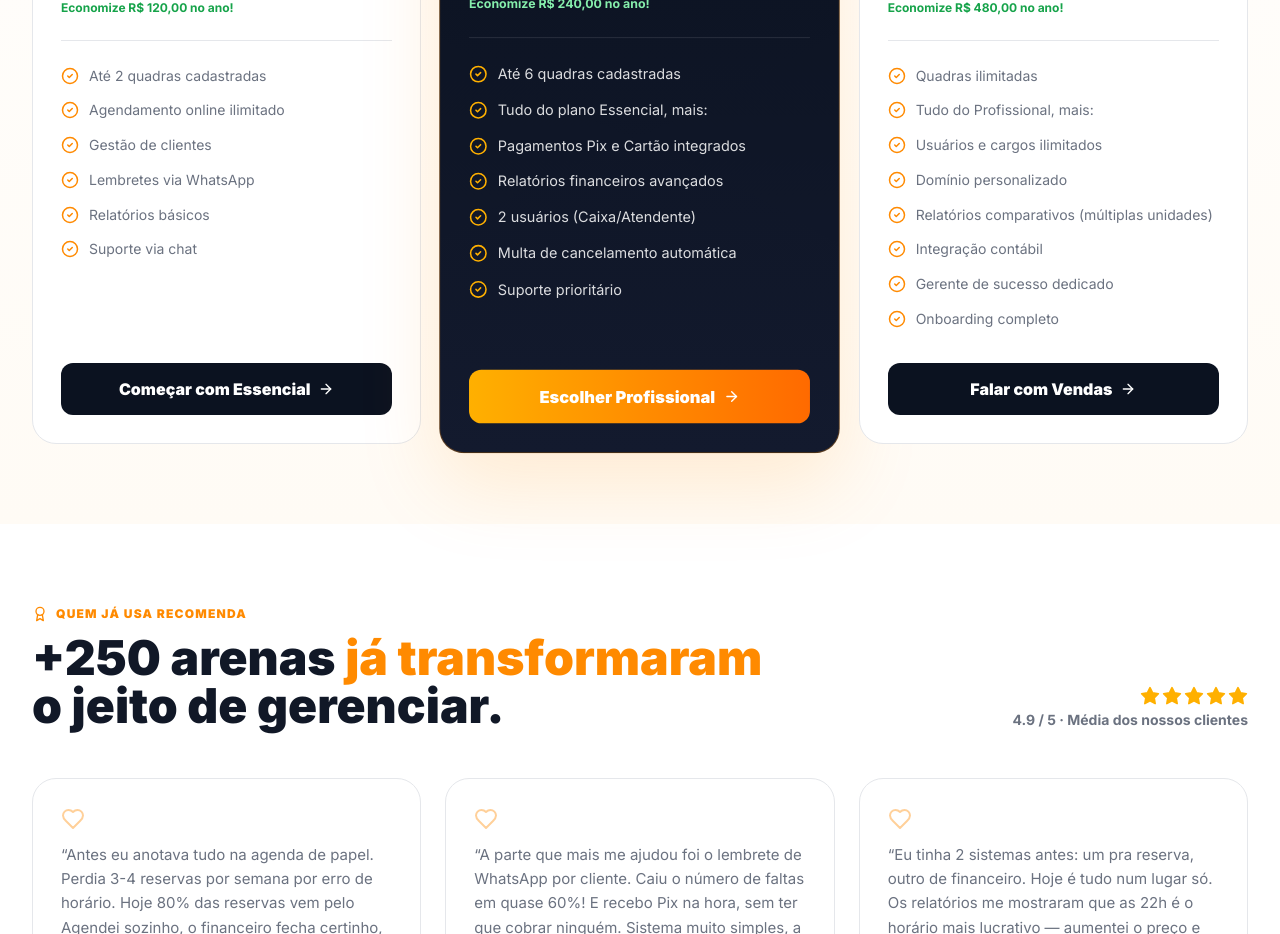
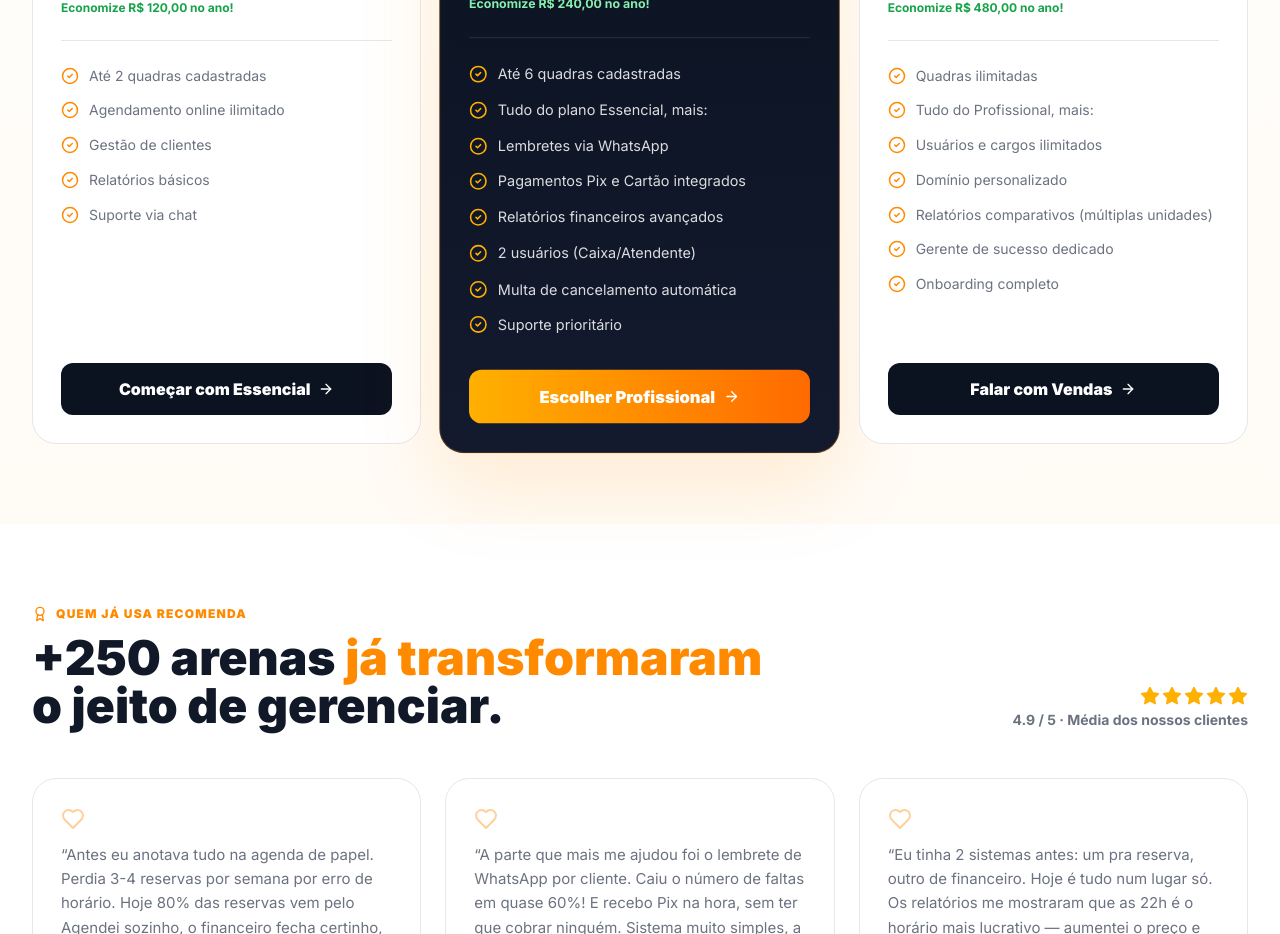
Before and after one commit to agendeiminhaquadra/agendei-minha-quadra, a Next.js app: page / in a window 1280 px wide. Shown: the part 3640-4574 px from the top of the page. Built offline with nearby package versions, Linux system fonts and the light colour scheme.

Commit message:
Teste Larguras Paginas

```diff
--- a/src/app/globals.css
+++ b/src/app/globals.css
@@ -5,6 +5,11 @@
 :root {
   --background: #FFF9F2;
   --foreground: #111827;
+}
+
+html {
+  scroll-behavior: smooth;
+  scroll-padding-top: 100px;
 }
 
 body {
--- a/src/app/page.tsx
+++ b/src/app/page.tsx
@@ -148,7 +148,6 @@ const PLANOS: Plano[] = [
       "Até 2 quadras cadastradas",
       "Agendamento online ilimitado",
       "Gestão de clientes",
-      "Lembretes via WhatsApp",
       "Relatórios básicos",
       "Suporte via chat",
     ],
@@ -163,6 +162,7 @@ const PLANOS: Plano[] = [
     beneficios: [
       "Até 6 quadras cadastradas",
       "Tudo do plano Essencial, mais:",
+      "Lembretes via WhatsApp",
       "Pagamentos Pix e Cartão integrados",
       "Relatórios financeiros avançados",
       "2 usuários (Caixa/Atendente)",
@@ -182,7 +182,6 @@ const PLANOS: Plano[] = [
       "Usuários e cargos ilimitados",
       "Domínio personalizado",
       "Relatórios comparativos (múltiplas unidades)",
-      "Integração contábil",
       "Gerente de sucesso dedicado",
       "Onboarding completo",
     ],
@@ -342,7 +341,7 @@ export default function SiteVendasSaaS() {
       </header>
 
       {/* HERO SITE DE VENDAS */}
-      <section id="inicio" className="relative overflow-hidden text-white">
+      <section id="inicio" className="relative overflow-hidden text-white scroll-mt-[100px]">
         <div className="absolute inset-0">
           <div
             className="absolute inset-0"
@@ -562,7 +561,7 @@ export default function SiteVendasSaaS() {
       </section>
 
       {/* 4 RECURSOS PRINCIPAIS (sobrepostos hero) */}
-      <section id="recursos" className="relative -mt-20 z-20">
+      <section id="recursos" className="relative -mt-20 z-20 scroll-mt-[120px]">
         <div className="max-w-7xl mx-auto px-4 sm:px-6 lg:px-8">
           <div className="grid grid-cols-1 sm:grid-cols-2 lg:grid-cols-4 rounded-3xl overflow-hidden border border-white/10 bg-[#0B1220] shadow-[0_24px_64px_rgba(0,0,0,0.4)]">
             {FEATURES_TOPO.map((b, i) => (
@@ -632,7 +631,7 @@ export default function SiteVendasSaaS() {
       </section>
 
       {/* COMO FUNCIONA */}
-      <section id="como-funciona" className="relative py-20 overflow-hidden">
+      <section id="como-funciona" className="relative py-20 overflow-hidden scroll-mt-[100px]">
         <div className="absolute inset-0 bg-[#0B1220]" />
         <div className="absolute -left-[15%] -top-40 w-[500px] h-[500px] rounded-full bg-[#FF7A00]/22 blur-[120px]" />
         <div className="absolute right-[-8%] -bottom-40 w-[520px] h-[520px] rounded-full bg-[#FF4D2E]/12 blur-[120px]" />
@@ -706,7 +705,7 @@ export default function SiteVendasSaaS() {
       </section>
 
       {/* PLANOS E PREÇOS */}
-      <section id="planos" className="py-20 bg-gradient-to-b from-white to-[#FFFBF5]">
+      <section id="planos" className="py-20 bg-gradient-to-b from-white to-[#FFFBF5] scroll-mt-[100px]">
         <div className="max-w-7xl mx-auto px-4 sm:px-6 lg:px-8">
           <div className="text-center max-w-3xl mx-auto mb-12">
             <div className="inline-flex items-center gap-2 mb-3">
@@ -867,7 +866,7 @@ export default function SiteVendasSaaS() {
       </section>
 
       {/* DEPOIMENTOS */}
-      <section id="depoimentos" className="py-20">
+      <section id="depoimentos" className="py-20 scroll-mt-[100px]">
         <div className="max-w-7xl mx-auto px-4 sm:px-6 lg:px-8">
           <div className="flex items-end justify-between mb-12 flex-wrap gap-5">
             <div>
@@ -988,7 +987,7 @@ export default function SiteVendasSaaS() {
       </section>
 
       {/* CTA DEMO + FORMULÁRIO */}
-      <section id="demo" className="py-20">
+      <section id="demo" className="py-20 scroll-mt-[100px]">
         <div className="max-w-7xl mx-auto px-4 sm:px-6 lg:px-8">
           <div className="grid grid-cols-1 lg:grid-cols-2 gap-12 items-center">
             <div>
```
